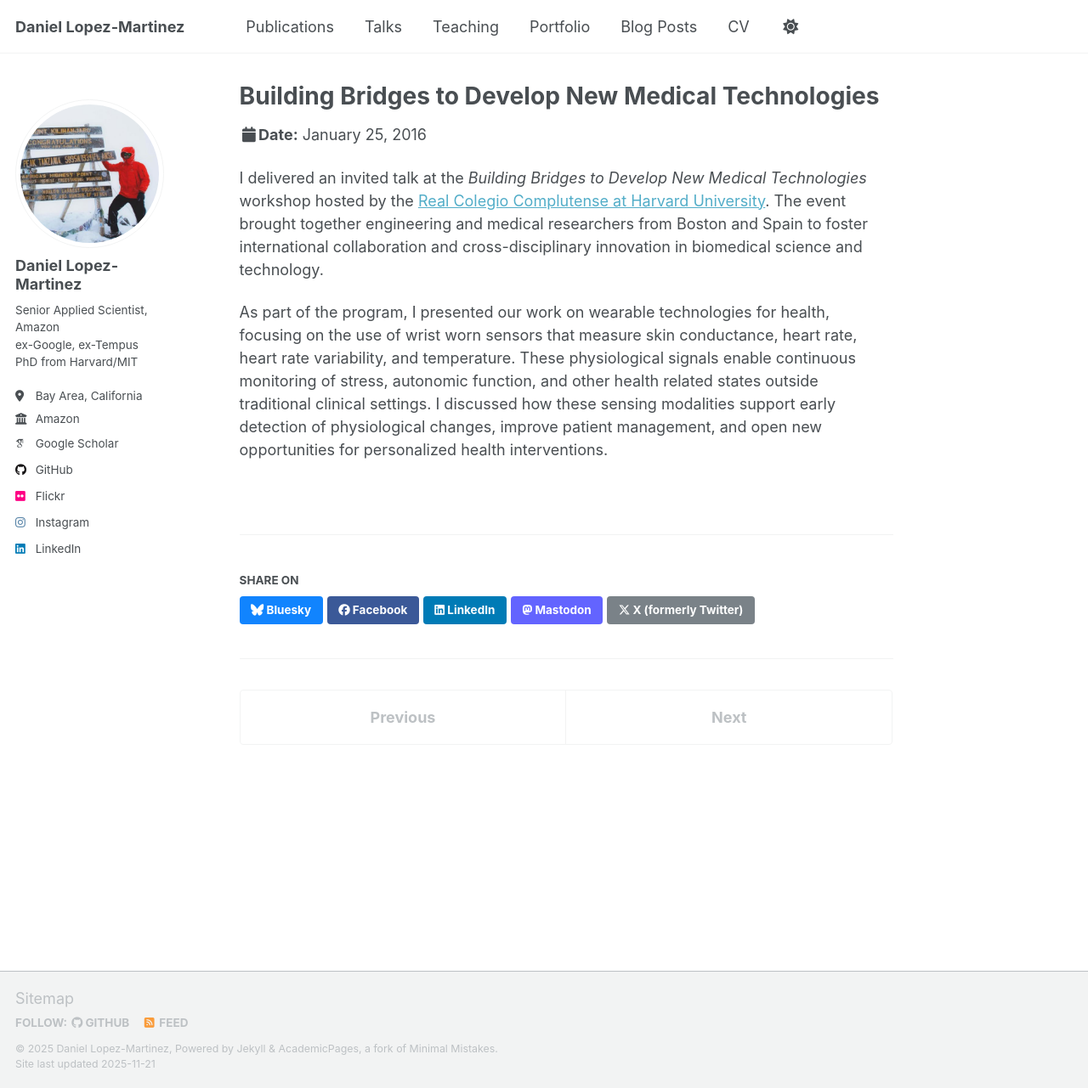
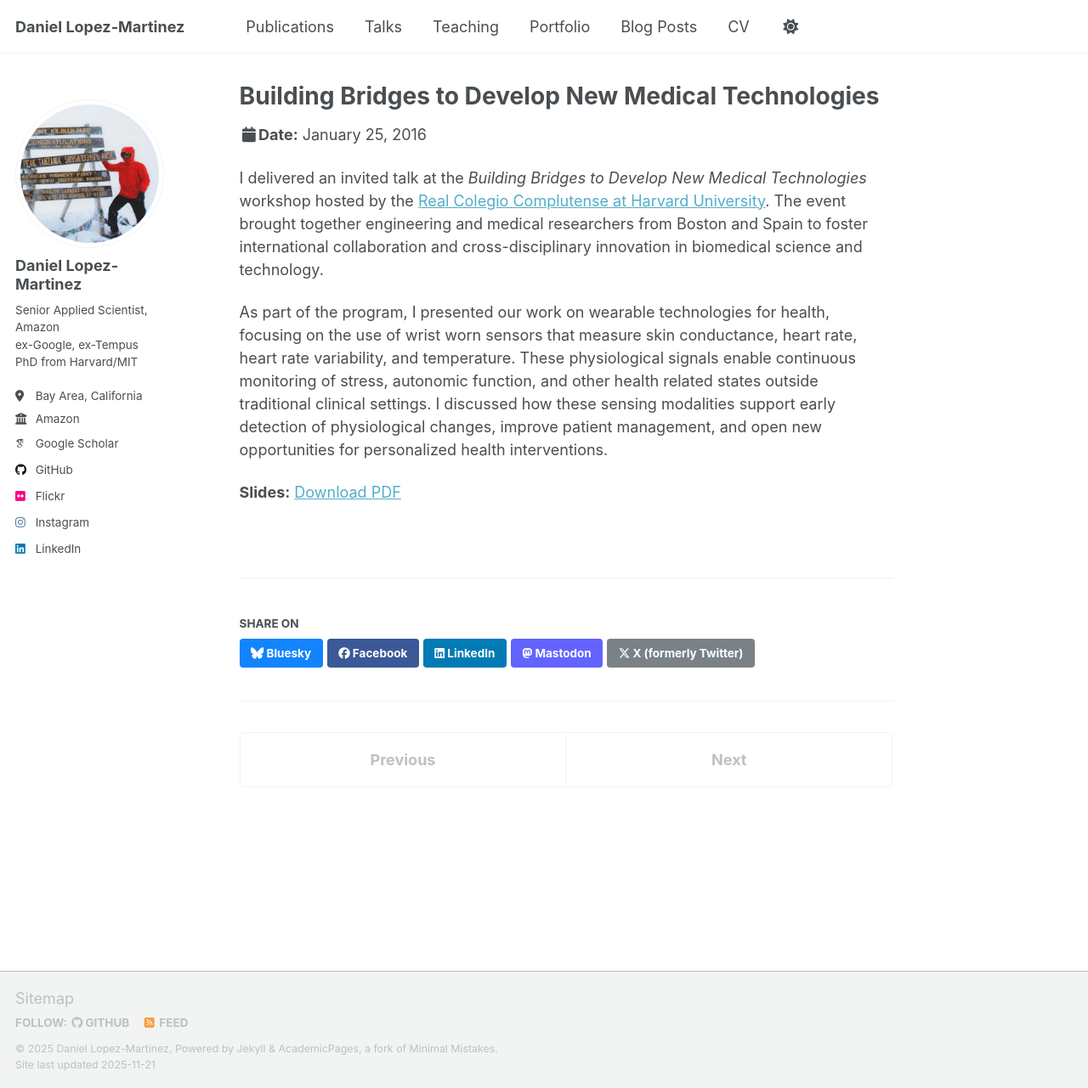
Before and after one commit to daniel-lopezmartinez/daniel-lopezmartinez.github.io, a Jekyll site: the page built from _talks/2016-01-25-rcc.md, in a window 1280 px wide and 1281 px high. Shown: the whole window at 85% size. Built offline with Jekyll 4.4.1, drawn with Linux system fonts in a browser that asks for light colours; some web fonts are replaced; a script that is not in the unit is left out.

Commit message:
Adds slides for RCC talk

```diff
--- a/_talks/2016-01-25-rcc.md
+++ b/_talks/2016-01-25-rcc.md
@@ -11,3 +11,5 @@ location: "Cambridge, MA, USA"
 I delivered an invited talk at the _Building Bridges to Develop New Medical Technologies_ workshop hosted by the [Real Colegio Complutense at Harvard University](https://rcc.harvard.edu/). The event brought together engineering and medical researchers from Boston and Spain to foster international collaboration and cross-disciplinary innovation in biomedical science and technology.
 
 As part of the program, I presented our work on wearable technologies for health, focusing on the use of wrist worn sensors that measure skin conductance, heart rate, heart rate variability, and temperature. These physiological signals enable continuous monitoring of stress, autonomic function, and other health related states outside traditional clinical settings. I discussed how these sensing modalities support early detection of physiological changes, improve patient management, and open new opportunities for personalized health interventions.
+
+**Slides:** [Download PDF](/files/2016-01-25-presentation-rcc.pdf)
```
Also changed, not shown: 1 other file.
